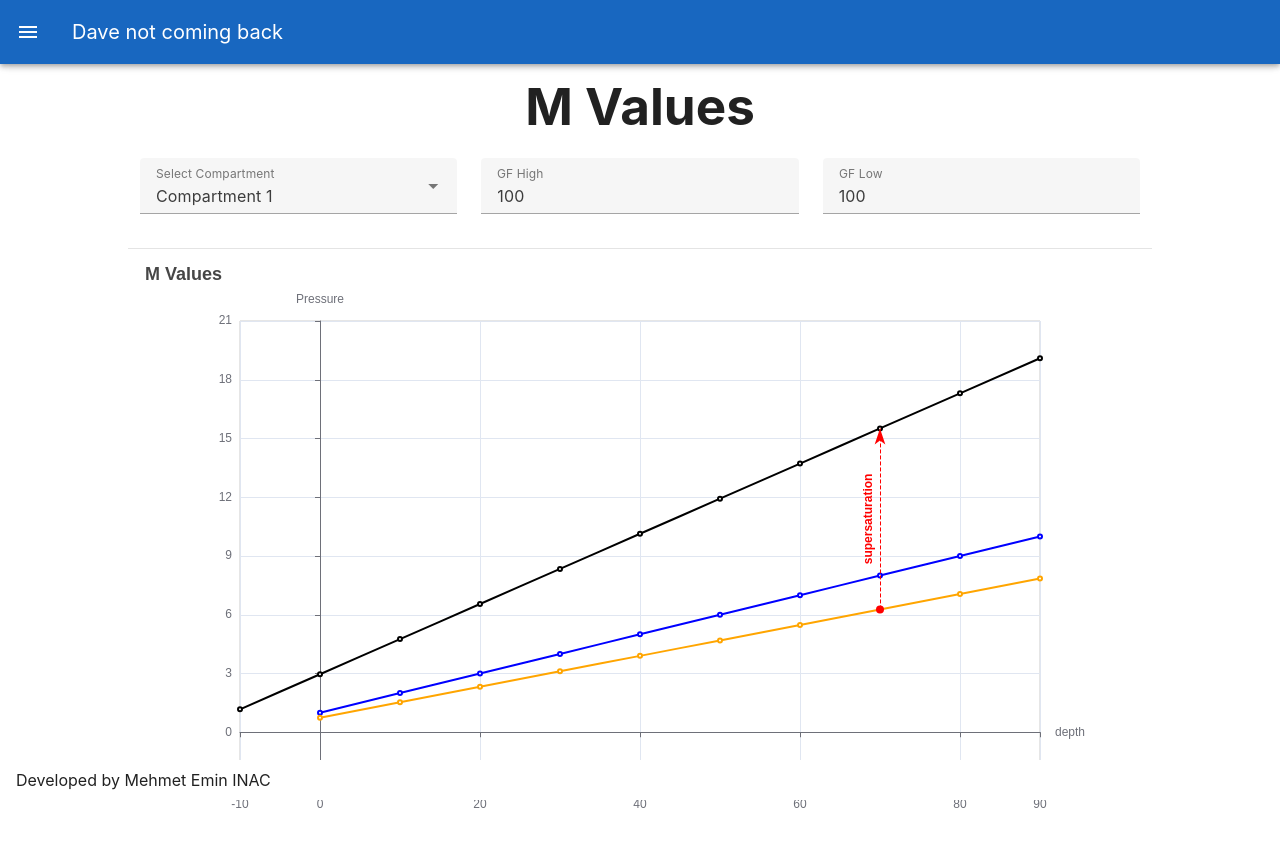
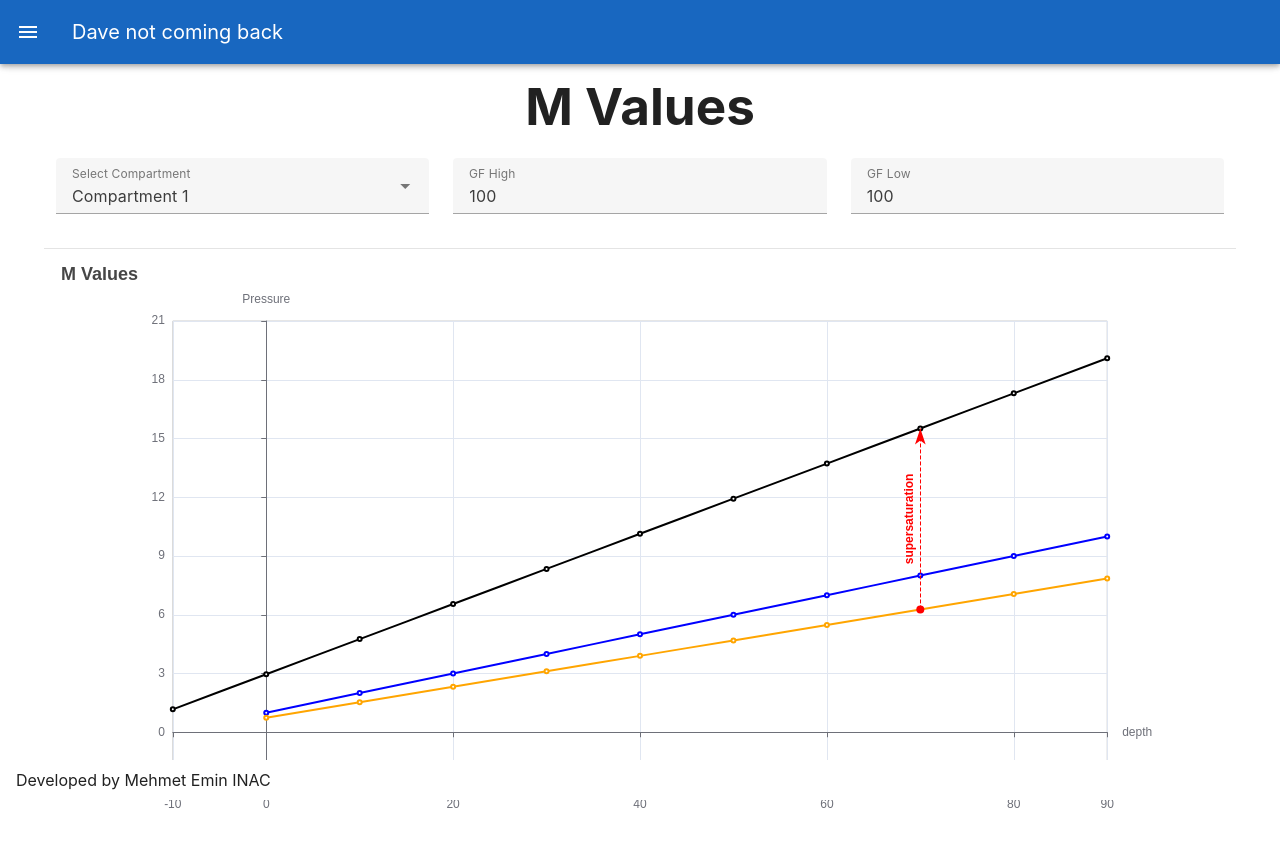
Before and after one commit to meinac/dave, a Vue app: page /m-values in a window 1280 px wide. Shown: the top 846 px of the page. Built offline with nearby package versions, Linux system fonts and the light colour scheme.

Commit message:
Make the app full-width

```diff
--- a/src/App.vue
+++ b/src/App.vue
@@ -53,7 +53,7 @@
   </v-app>
 </template>
 
-<style scoped>
+<style>
 .logo {
   height: 6em;
   padding: 1.5em;
@@ -66,4 +66,7 @@
 .logo.vue:hover {
   filter: drop-shadow(0 0 2em #42b883aa);
 }
+#app {
+  width: 100%;
+}
 </style>
--- a/src/pages/MValues.vue
+++ b/src/pages/MValues.vue
@@ -219,7 +219,7 @@ export default {
   </v-row>
   <v-row>
     <v-col cols="12">
-      <div style="height: 600px; width: 1000px">
+      <div style="height: 600px">
         <v-chart :option="chartOptions" autoresize />
       </div>
     </v-col>
```
